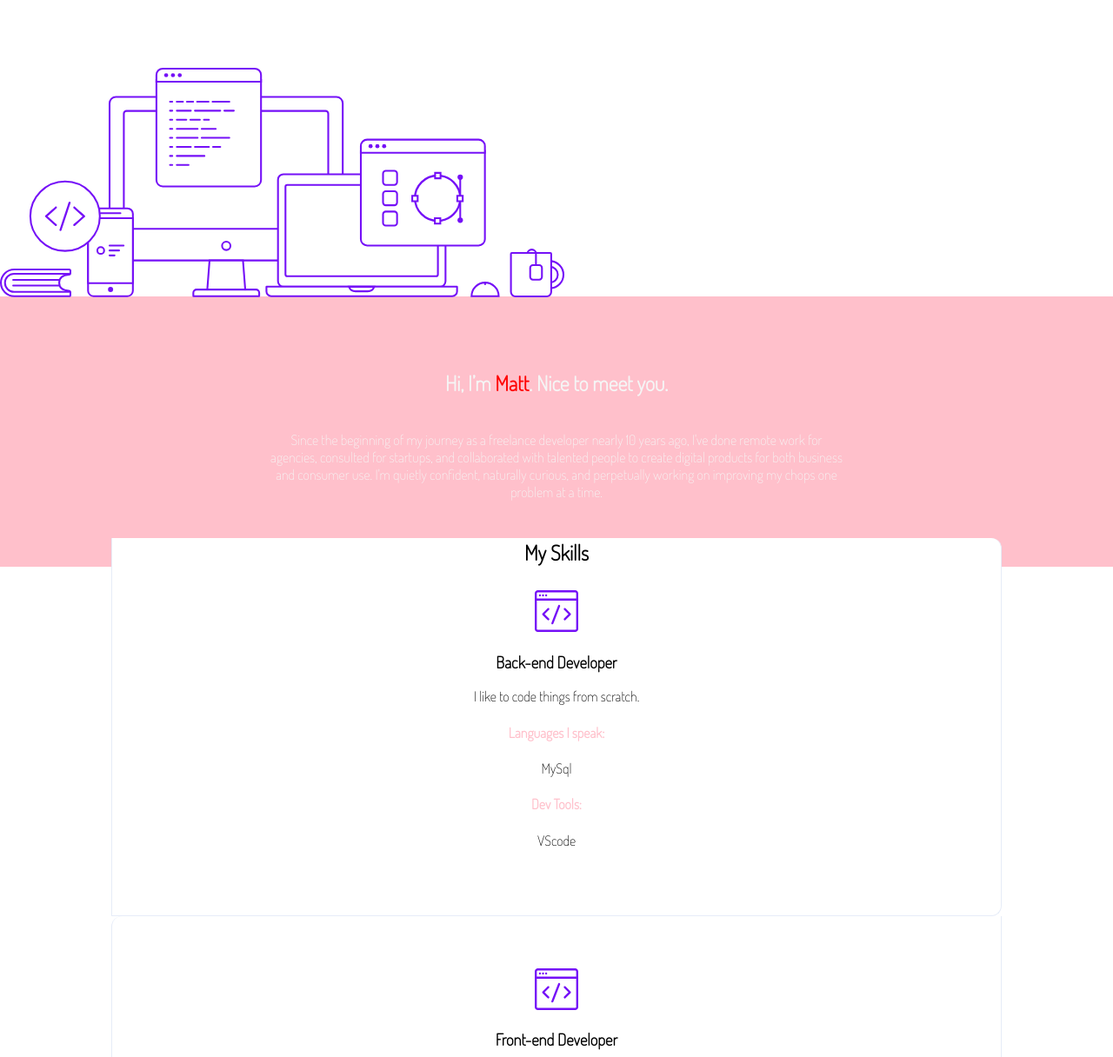
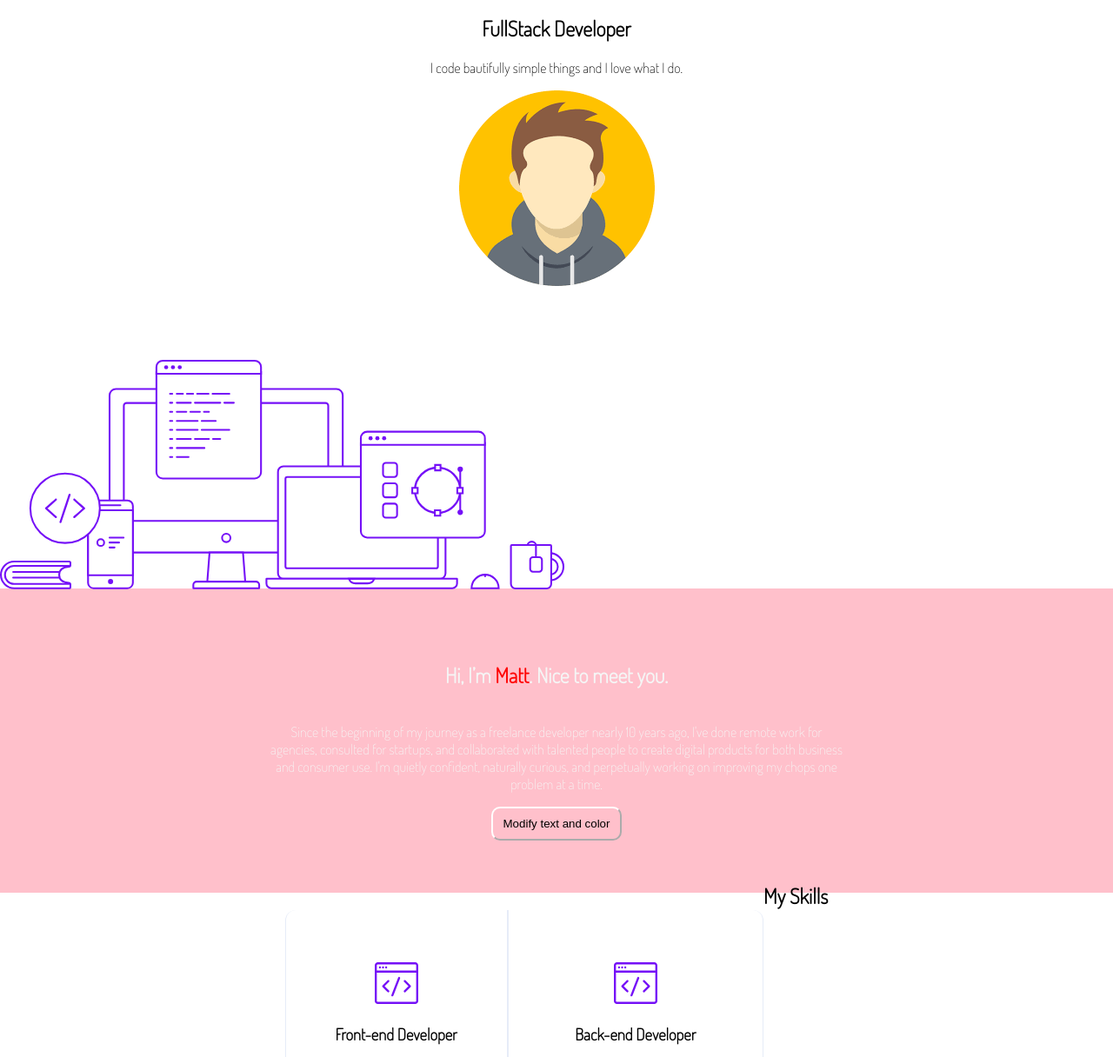
Before and after one commit to WildCodeSchool-2024-09/JS-LILLE-checkpoint1, a website: page site/portfolio.html in a window 1280 px wide. Shown: the part 71-1287 px from the top of the page at 87% size. Drawn offline with Linux system fonts and the light colour scheme.

Commit message:
did my best with the dom js, I really don't like that

```diff
--- a/site/css/portfolio.css
+++ b/site/css/portfolio.css
@@ -26,6 +26,12 @@ p {
 .menu {
   display: flex;
   margin-bottom: var(--gutter);
+
+
+}
+
+.ajout {
+  text-align: center;
 }
 
 .desktop {
@@ -47,14 +53,26 @@ p {
   text-align: var(--textAlign);
 }
 
+.firstButton {
+  background-color: var(--lightWildColor);
+  width: 150px;
+  padding: 10px;
+  border-radius: 10px;
+  border-color: white;
+}
+
 .pink-bg {
   background-color: var(--lightWildColor);
 }
 
 .skills {
-  margin-top: calc(var(--gutter) * -2);
-  border-radius: var(--radius);
+  /* margin-top: calc(var(--gutter) * -2);
+  border-radius: var(--radius); */
   padding: 0 10%;
+  margin-top: 20px;
+  display: flex;
+  flex-flow: row-reverse;
+  justify-content: center;
 }
 
 .skills--title {
@@ -108,3 +126,14 @@ p {
 .purple-text {
   color: var(--purple);
 }
+
+@media screen and (max-width: 700px) {
+  .desktop {
+    display: none;
+  }
+
+  .skills {
+    flex-direction: column-reverse;
+  }
+
+}
--- a/site/js/portfolio.js
+++ b/site/js/portfolio.js
@@ -0,0 +1,26 @@
+// changeAvatar ((newAvatar) =>  {
+//     const firstAvatar = document.querySelector("#firstAvatar");
+//     firstAvatar.addEventListener (("click"), () => {
+//         alert ("ça marche ??");
+//         // const secondAvatar = document.createElement("img");
+//         // secondAvatar.classList.add("secondAvatar");
+//         // secondAvatar.src = "image/avatar.svg";
+//         // secondAvatar.alt = "another drawing representig Matt";
+//         // secondAvatar.appendChild(ajout);
+//     })
+// })
+
+
+// cardButton.classList.add("newButton");
+
+
+
+
+function event () {
+const description = document.getElementsByClassName("description pink-bg");
+const firstButton = document.getElementsByClassName("firstButton");
+
+firstButton.addEventListener("click", () => {
+    firstButton.style.backgroundColor= "black";
+});
+}
--- a/site/portfolio.html
+++ b/site/portfolio.html
@@ -20,8 +20,15 @@
     </header>
 
     <main>
-      <!-- First banner with title, description, avatar and image desktop -->
-      <!-- You can use the avatar image on the folder image -->
+      <section class = "ajout">
+        <h1>FullStack Developer</h1>
+        <p>I code bautifully simple things and I love what I do.
+        </p>
+        <img src="image/avatar-bis.png"
+        id= "firstAvatar"
+        alt="dessin de Matt">
+      </section>
+
       <section>
         <figure class="desktop">
           <img src="image/desktop.svg" alt="desktop" />
@@ -33,6 +40,10 @@
         <section class="description pink-bg">
           <h1>Hi, I’m <span id="firstname">Matt</span>. Nice to meet you.</h1>
           <p>Since the beginning of my journey as a freelance developer nearly 10 years ago, I've done remote work for agencies, consulted for startups, and collaborated with talented people to create digital products for both business and consumer use. I'm quietly confident, naturally curious, and perpetually working on improving my chops one problem at a time.</p>
+        <button class="firstButton">
+          Modify text and color
+        </button>
+
         </section>
       </article>
 
```
Also changed, not shown: 2 other files.
